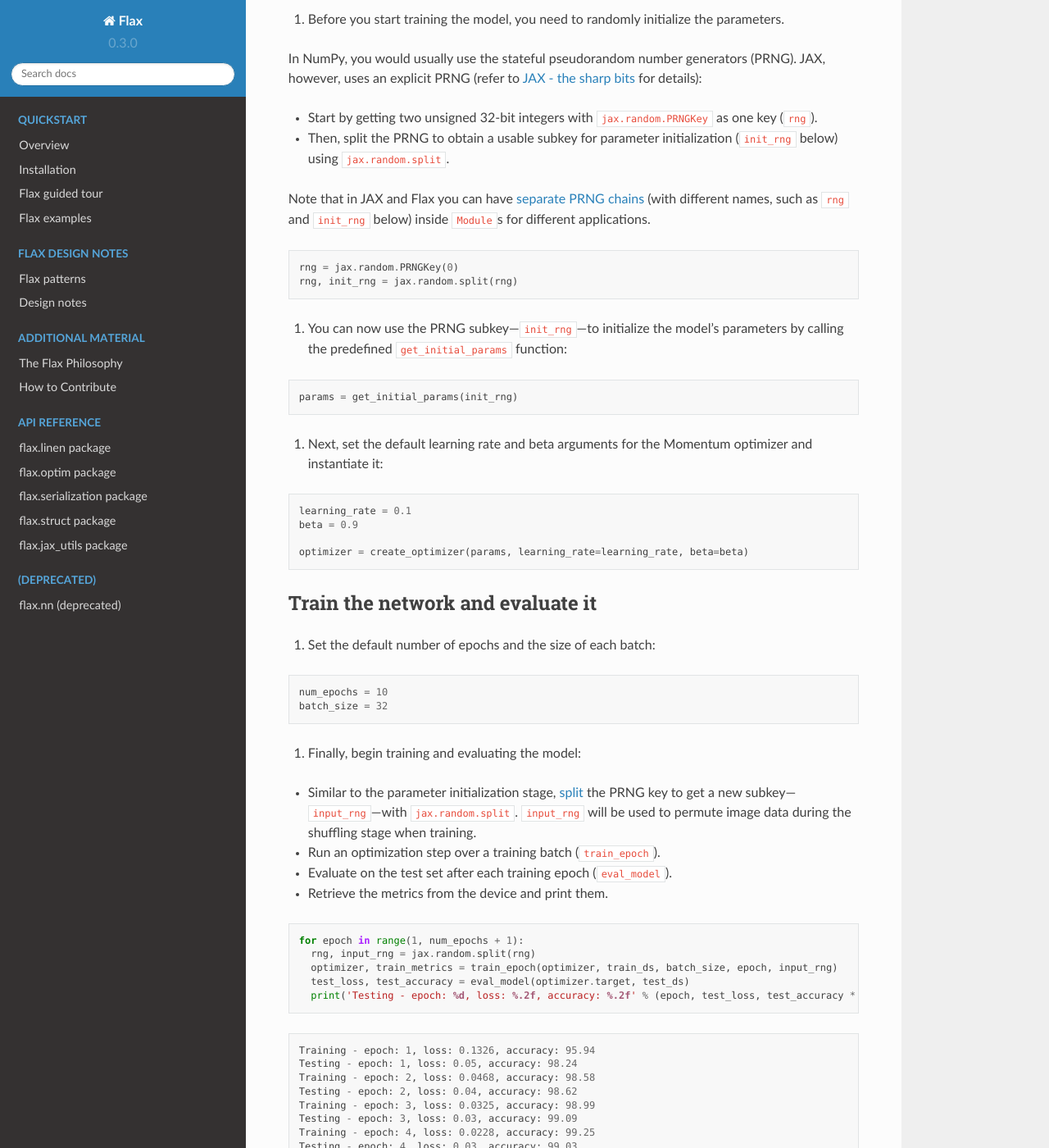
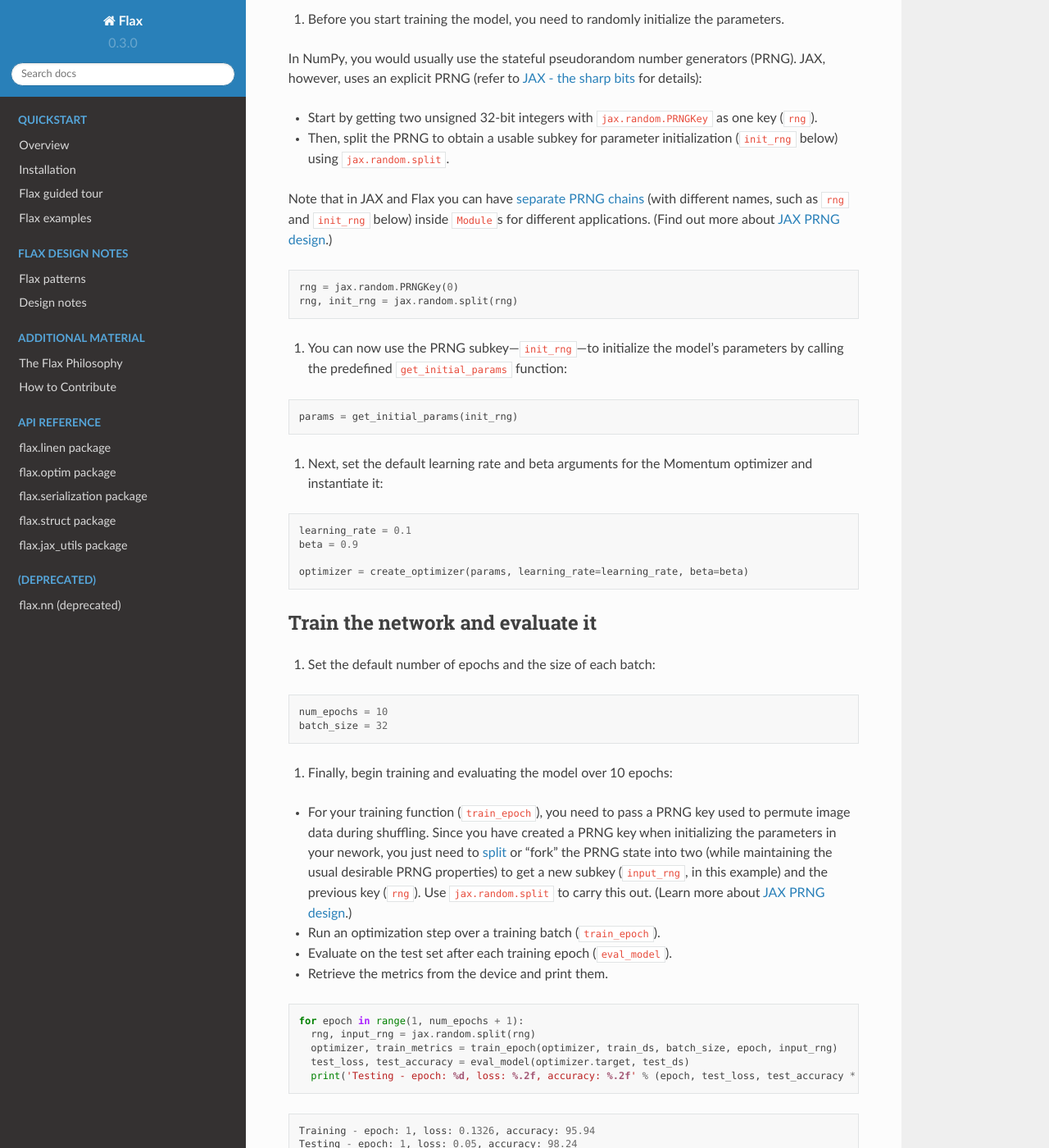
Before and after one commit to bortkomencw/flax, a Sphinx documentation site: the page built from docs/annotated_mnist.md, in a window 1280 px wide and 1400 px high, scrolled down 5414 px. Shown: the whole window at 82% size. Built offline with Sphinx 7.4.7 and the Read the Docs theme 2.0.0, drawn with Linux system fonts in a browser that asks for light colours; the version number is read from the project's files by our own code.

Commit message:
Add PRNG design notes to help new JAX users, refactor the train_epoch explanation

````diff
--- a/docs/annotated_mnist.md
+++ b/docs/annotated_mnist.md
@@ -252,7 +252,7 @@ train_ds, test_ds = get_datasets()
   - Start by getting two unsigned 32-bit integers with [`jax.random.PRNGKey`](https://jax.readthedocs.io/en/latest/_autosummary/jax.random.PRNGKey.html#jax.random.PRNGKey) as one key (`rng`).
   - Then, split the PRNG to obtain a usable subkey for parameter initialization (`init_rng` below) using [`jax.random.split`](https://jax.readthedocs.io/en/latest/_autosummary/jax.random.split.html#jax.random.split).
 
-  Note that in JAX and Flax you can have [separate PRNG chains](https://flax.readthedocs.io/en/latest/design_notes/linen_design_principles.html#how-are-parameters-represented-and-how-do-we-handle-general-differentiable-algorithms-that-update-stateful-variables) (with different names, such as `rng` and `init_rng` below) inside `Module`s for different applications.
+  Note that in JAX and Flax you can have [separate PRNG chains](https://flax.readthedocs.io/en/latest/design_notes/linen_design_principles.html#how-are-parameters-represented-and-how-do-we-handle-general-differentiable-algorithms-that-update-stateful-variables) (with different names, such as `rng` and `init_rng` below) inside `Module`s for different applications. (Find out more about [JAX PRNG design](https://github.com/google/jax/blob/master/design_notes/prng.md).)
 
 
 ```python
@@ -287,9 +287,9 @@ num_epochs = 10
 batch_size = 32
 ```
 
-2. Finally, begin training and evaluating the model:
+2. Finally, begin training and evaluating the model over 10 epochs:
 
-  - Similar to the parameter initialization stage, [split](https://jax.readthedocs.io/en/latest/notebooks/Common_Gotchas_in_JAX.html#JAX-PRNG) the PRNG key to get a new subkey—`input_rng`—with [`jax.random.split`](https://jax.readthedocs.io/en/latest/_autosummary/jax.random.split.html#jax.random.split). `input_rng` will be used to permute image data during the shuffling stage when training.
+  - For your training function (`train_epoch`), you need to pass a PRNG key used to permute image data during shuffling. Since you have created a PRNG key when initializing the parameters in your nework, you just need to [split](https://jax.readthedocs.io/en/latest/notebooks/Common_Gotchas_in_JAX.html#JAX-PRNG) or "fork" the PRNG state into two (while maintaining the usual desirable PRNG properties) to get a new subkey (`input_rng`, in this example) and the previous key (`rng`). Use [`jax.random.split`](https://jax.readthedocs.io/en/latest/_autosummary/jax.random.split.html#jax.random.split) to carry this out. (Learn more about [JAX PRNG design](https://github.com/google/jax/blob/master/design_notes/prng.md).)
   - Run an optimization step over a training batch (`train_epoch`).
   - Evaluate on the test set after each training epoch (`eval_model`).
   - Retrieve the metrics from the device and print them.
````
